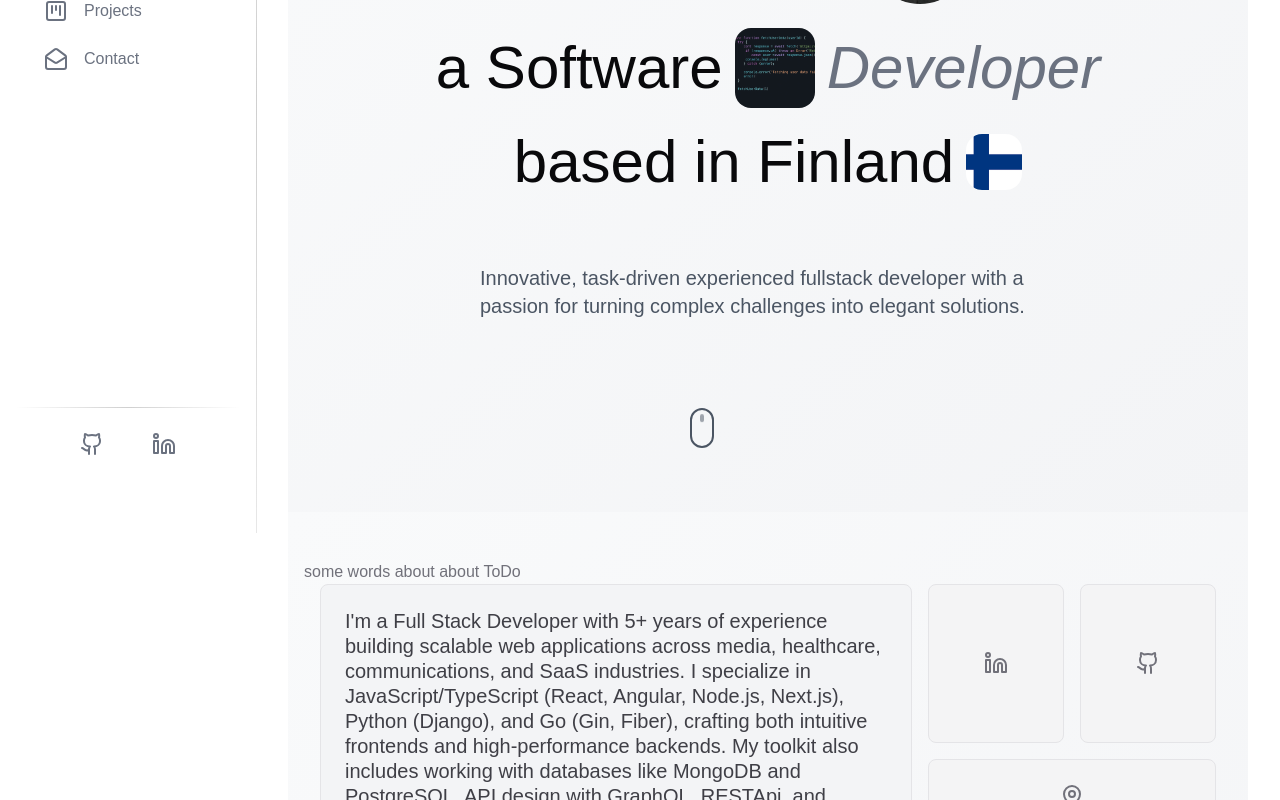
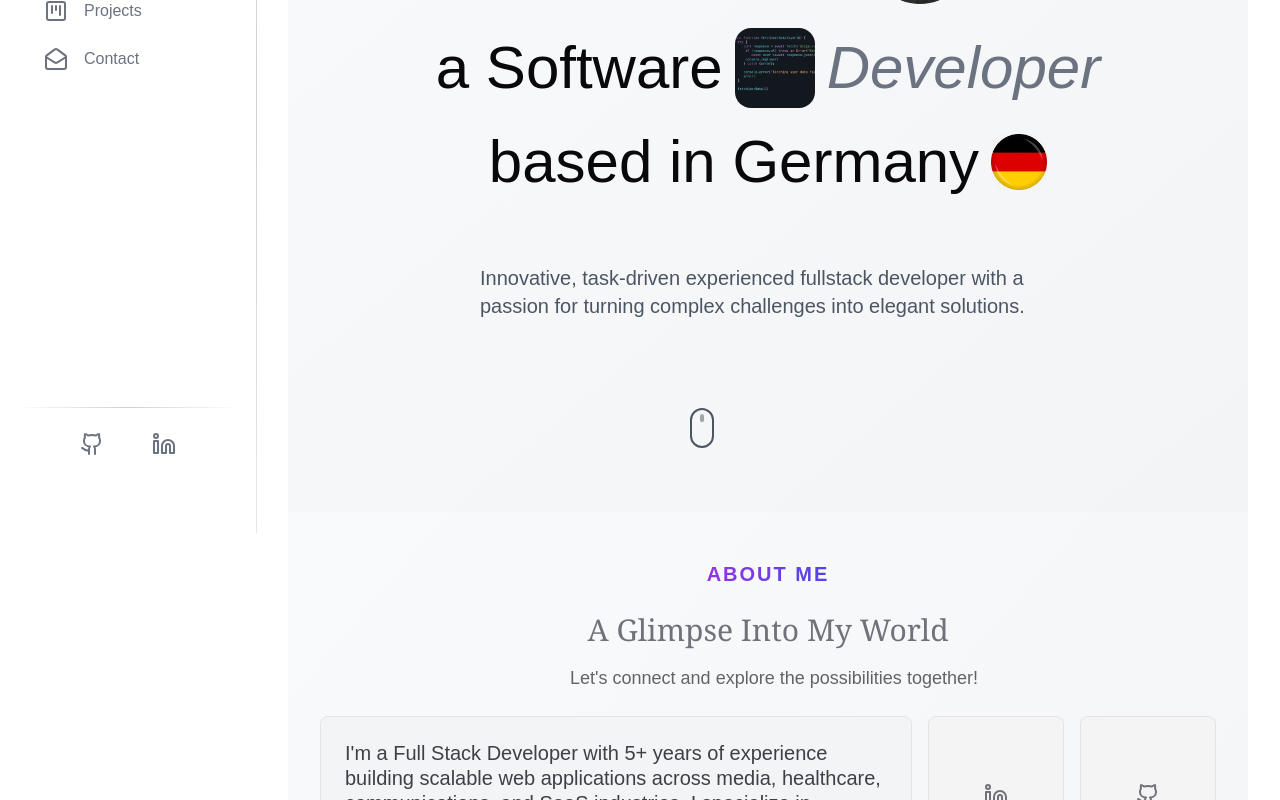
Before and after one commit to ShahSau/portfolioNew, a Next.js app: page / in a window 1280 px wide. Shown: the part 320-1120 px from the top of the page. Built offline with nearby package versions, Linux system fonts and the light colour scheme.

Commit message:
Section header and small changes

```diff
--- a/app/section/About.tsx
+++ b/app/section/About.tsx
@@ -6,6 +6,7 @@ import EmailListBlock from "../../components/About/EmailListBlock";
 import HeaderBlock from "../../components/About/HeaderBlock";
 import LocationBlock from "../../components/About/LocationBlock";
 import SocialsBlock from "../../components/About/SocialsBlock";
+import Header from "@/components/Header";
 
 const About: FC = () => {
   return (
@@ -13,7 +14,13 @@ const About: FC = () => {
       className="bg-gradient-to-br from-gray-50 to-gray-100 px-4 py-12 text-zinc-500"
       id="about"
     >
-      <h1>some words about about ToDo</h1>
+      <Header
+        tag="About Me"
+        title="A Glimpse Into My World"
+        desc0="Learn more about who I am, What I do and what inspires me."
+        desc1="Let's connect and explore the possibilities together!"
+        desc2="I am always open to new opportunities and collaborations."
+      />
       <motion.div
         initial="initial"
         animate="animate"
--- a/app/section/Hero.tsx
+++ b/app/section/Hero.tsx
@@ -23,11 +23,11 @@ const Hero: FC = () => {
   return (
     <div
       id="home"
-      className="min-h-[100vh] w-full flex items-center justify-center bg-gradient-to-br from-gray-50 to-gray-100 p-4 sm:p-6"
+      className="min-h-[100vh] w-full flex items-center justify-center bg-gradient-to-br from-gray-50 to-gray-100 p-4 md:p-6"
     >
       <div className="max-w-3xl mx-auto">
-        <div className="space-y-4 sm:space-y-6">
-          <div className="flex flex-wrap justify-center items-center gap-2 sm:gap-3">
+        <div className="space-y-4 md:space-y-6">
+          <div className="flex flex-wrap justify-center items-center gap-2 md:gap-3">
             <h1 className="text-4xl md:text-5xl lg:text-6xl">
               <span className="font-normal">I&apos;m </span>
               <span className="italic text-gray-500">Shahriar</span>
@@ -44,14 +44,12 @@ const Hero: FC = () => {
               <span className="absolute inset-0 border-4 border-transparent rounded-full group-hover:border-t-[#0eb7da] group-hover:border-r-[#0eb7da] group-hover:border-b-[#0eb7da] transition-[border-color] duration-[0.15s] ease-linear group-hover:delay-[0s,0.1s,0.2s]"></span>
               <span className="absolute inset-0 border-4 border-transparent rounded-full group-hover:border-t-[#0eb7da] group-hover:border-l-2 group-hover:border-r-2 group-hover:rotate-[260deg] transition-transform duration-[0.4s] ease-linear group-hover:delay-[0s,0.35s,0s]"></span>
             </div>
-            <span className="text-3xl sm:text-4xl md:text-5xl lg:text-6xl">
-              ,
-            </span>
+            <span className="text-4xl md:text-5xl lg:text-6xl">,</span>
           </div>
 
-          <div className="flex flex-wrap justify-center items-center gap-2 sm:gap-3">
+          <div className="flex flex-wrap justify-center items-center gap-2 md:gap-3">
             <span className="text-4xl md:text-5xl lg:text-6xl">a Software</span>
-            <div className="relative w-[70px] h-[70px] md:w-[80px] md:h-[80px] rounded-xl sm:rounded-2xl overflow-hidden">
+            <div className="relative w-[70px] h-[70px] md:w-[80px] md:h-[80px] rounded-xl md:rounded-2xl overflow-hidden">
               <VerticalCarousel />
             </div>
             <span className="text-4xl md:text-5xl lg:text-6xl italic text-gray-500">
@@ -59,11 +57,11 @@ const Hero: FC = () => {
             </span>
           </div>
 
-          <div className="flex flex-wrap justify-center items-center gap-2 sm:gap-3">
+          <div className="flex flex-wrap justify-center items-center gap-2 md:gap-3">
             <span className="text-4xl md:text-5xl lg:text-6xl">
-              based in Finland
+              based in Germany
             </span>
-            <div className="relative w-8 h-8 sm:w-10 sm:h-10 md:w-14 md:h-14 rounded-xl sm:rounded-2xl overflow-hidden">
+            <div className="relative w-10 h-10 md:w-14 md:h-14 rounded-xl md:rounded-2xl overflow-hidden">
               <motion.div
                 className="p-4 w-full h-full shadow-lg cursor-pointer"
                 onHoverStart={() => setIsHovered(true)}
@@ -73,8 +71,8 @@ const Hero: FC = () => {
                 aria-label={isHovered ? "Animated beating heart" : " icon"}
               >
                 <Image
-                  src="/images/finland.png"
-                  alt="Finland"
+                  src="/images/germany.png"
+                  alt="Germany"
                   fill
                   className="object-cover"
                 />
--- a/app/section/JobTimeline.tsx
+++ b/app/section/JobTimeline.tsx
@@ -6,15 +6,15 @@ const JobTimeline: FC = () => {
   return (
     <div
       id="experience"
-      className="min-h-screen bg-gradient-to-br from-gray-50 to-gray-100 px-4 py-12 sm:px-6 lg:px-8"
+      className="min-h-screen bg-gradient-to-br from-gray-50 to-gray-100 px-4 py-12 md:px-6 lg:px-8"
     >
       <div className="mx-auto ">
-        <h1 className="mb-8 text-center text-3xl font-extrabold text-transparent sm:mb-12 sm:text-4xl">
+        <h1 className="mb-8 text-center text-3xl font-extrabold text-transparent md:mb-12 md:text-4xl">
           <span className="bg-gradient-to-r from-purple-600 to-indigo-600 bg-clip-text">
             My Professional Journey
           </span>
         </h1>
-        <div className="rounded-3xl p-4 shadow-2xl backdrop-blur-lg backdrop-filter sm:p-8">
+        <div className="rounded-3xl p-4 shadow-2xl backdrop-blur-lg backdrop-filter md:p-8">
           <TimelineItems />
         </div>
       </div>
--- a/components/About/EmailListBlock.tsx
+++ b/components/About/EmailListBlock.tsx
@@ -7,7 +7,7 @@ const EmailListBlock: FC = () => (
     <Block className="group col-span-12 flex flex-col items-center gap-4 md:col-span-4 text-zinc-600">
       <Smartphone className="text-5xl relative top-4 transition-all duration-300 ease-in-out group-hover:-translate-y-12 group-hover:opacity-0" />
       <p className="text-center transition-all duration-200  opacity-0 text-lg text-zinc-700 group-hover:-translate-y-4 group-hover:opacity-100">
-        +358452249949
+        +491782189734
       </p>
     </Block>
     <Block className="group col-span-12 flex flex-col items-center gap-4 md:col-span-4 text-zinc-600">
--- a/components/About/LogoItemsBottom.tsx
+++ b/components/About/LogoItemsBottom.tsx
@@ -12,7 +12,6 @@ import {
   SiNgrx,
   SiTailwindcss,
   SiMaterialdesignicons,
-  SiMaterialdesign,
   SiHtml5,
   SiCss3,
 } from "react-icons/si";
@@ -36,7 +35,6 @@ const LogoItemsBottom: FC = () => (
       SiNgrx,
       SiTailwindcss,
       SiMaterialdesignicons,
-      SiMaterialdesign,
       SiHtml5,
       TbBrandReactNative,
       SiCss3,
--- /dev/null
+++ b/components/Header.tsx
@@ -0,0 +1,33 @@
+import React from "react";
+import Typewrite from "./TypeWrite";
+
+const Header = ({
+  tag,
+  title,
+  desc0,
+  desc1,
+  desc2,
+}: {
+  tag: string;
+  title: string;
+  desc0: string;
+  desc1: string;
+  desc2: string;
+}) => {
+  return (
+    <div className="mb-6">
+      <div className="flex justify-center">
+        <p className="uppercase text-xl font-semibold tracking-widest bg-gradient-to-r from-purple-600 to-indigo-600 text-transparent bg-clip-text">
+          {tag}
+        </p>
+      </div>
+
+      <h2 className="font-serif text-3xl text-center mt-6">{title}</h2>
+      <div className="text-center text-lg text-black/60 mt-4">
+        <Typewrite lines={[desc0, desc1, desc2]} />
+      </div>
+    </div>
+  );
+};
+
+export default Header;
--- a/components/Projects/Details.tsx
+++ b/components/Projects/Details.tsx
@@ -44,7 +44,7 @@ const Details: FC<DetailsProps> = ({ project }) => {
       </motion.div>
 
       <div className="bg-white relative z-10">
-        <div className="max-w-7xl mx-auto px-4 py-16 sm:px-6 lg:px-8">
+        <div className="max-w-7xl mx-auto px-4 py-16 md:px-6 lg:px-8">
           <div className="grid grid-cols-1 md:grid-cols-2 gap-8 md:gap-16 relative">
             <div className="relative order-2 md:order-1">
               <motion.div
--- a/components/Projects/ProjectLinks.tsx
+++ b/components/Projects/ProjectLinks.tsx
@@ -37,7 +37,7 @@ const ProjectLinks: React.FC<ProjectLinksProps> = ({ links }) => {
   return (
     <div className="space-y-4">
       <h2 className="text-2xl font-semibold text-gray-900">Project Links</h2>
-      <div className="grid grid-cols-1 sm:grid-cols-2 lg:grid-cols-3 gap-3">
+      <div className="grid grid-cols-1 md:grid-cols-2 lg:grid-cols-3 gap-3">
         {links.map((link, index) => (
           <motion.a
             key={index}
--- /dev/null
+++ b/components/TypeWrite.tsx
@@ -0,0 +1,78 @@
+import React, { ReactNode, useEffect, useState } from "react";
+import { motion } from "framer-motion";
+
+const LETTER_DELAY = 0.025;
+const BOX_FADE_DURATION = 0.125;
+
+const FADE_DELAY = 5;
+const MAIN_FADE_DURATION = 0.25;
+
+const SWAP_DELAY_IN_MS = 5500;
+
+const Typewrite = ({ lines }: { lines: string[] }) => {
+  const [linesIndex, setLinesIndex] = useState(0);
+
+  useEffect(() => {
+    const intervalId = setInterval(() => {
+      setLinesIndex((pv) => (pv + 1) % lines.length);
+    }, SWAP_DELAY_IN_MS);
+
+    return () => clearInterval(intervalId);
+  }, []);
+
+  return (
+    <p className="mb-2.5 text-lg font-light ">
+      <span className="ml-3">
+        {lines[linesIndex].split("").map((l, i) => (
+          <motion.span
+            initial={{
+              opacity: 1,
+            }}
+            animate={{
+              opacity: 0,
+            }}
+            transition={{
+              delay: FADE_DELAY,
+              duration: MAIN_FADE_DURATION,
+              ease: "easeInOut",
+            }}
+            key={`${linesIndex}-${i}`}
+            className="relative"
+          >
+            <motion.span
+              initial={{
+                opacity: 0,
+              }}
+              animate={{
+                opacity: 1,
+              }}
+              transition={{
+                delay: i * LETTER_DELAY,
+                duration: 0,
+              }}
+            >
+              {l}
+            </motion.span>
+            <motion.span
+              initial={{
+                opacity: 0,
+              }}
+              animate={{
+                opacity: [0, 1, 0],
+              }}
+              transition={{
+                delay: i * LETTER_DELAY,
+                times: [0, 0.1, 1],
+                duration: BOX_FADE_DURATION,
+                ease: "easeInOut",
+              }}
+              className="absolute bottom-[3px] left-[1px] right-0 top-[3px] bg-neutral-950"
+            />
+          </motion.span>
+        ))}
+      </span>
+    </p>
+  );
+};
+
+export default Typewrite;
```
Also changed, not shown: components/JobTimeline/TimelineItem.tsx (+9 -9 lines), components/ui/sheet.tsx (+28 -28 lines), public/images/germany.png (added).
